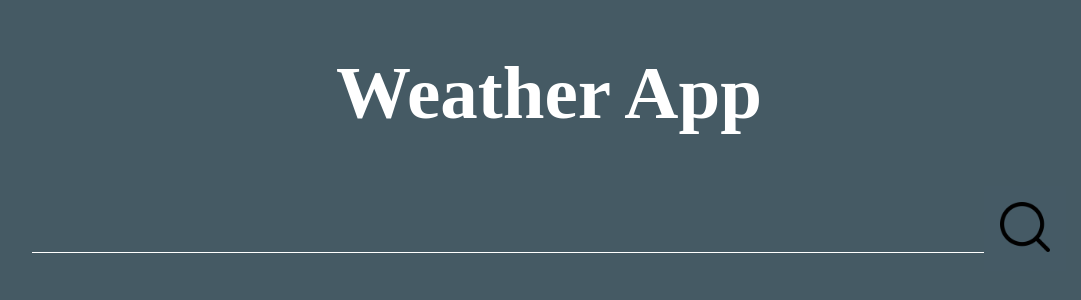
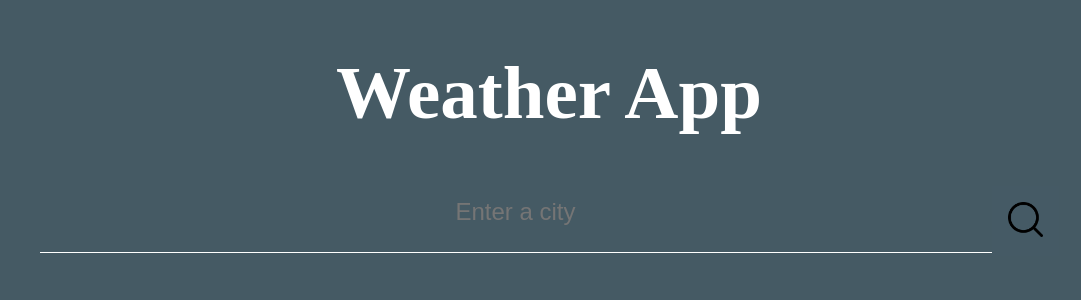
Before and after one commit to maanderz/weather-app, a Vue app: page / in a window 1280 px wide. Shown: the top 300 px of the page, without its empty margins (91-1172 px from the left). Built offline with nearby package versions, Linux system fonts and the light colour scheme.

Commit message:
styled input

```diff
--- a/src/App.vue
+++ b/src/App.vue
@@ -1,13 +1,10 @@
 <template>
-  <!-- <div id="app">
-    <input type="text" class="input">
-  </div> -->
 	<div>
 		<h1>Weather App</h1>
 		<div class="container">
 			<div class="row">
-				<input type="text" class="input">
-				<button class="search-btn" type="submit">
+				<input v-model="city" placeholder="Enter a city">
+				<button class="search-btn" @click="submit">
 					<img class="button-size" src="./assets/search.png" />
 				</button>
 			</div>
@@ -20,6 +17,16 @@
 
 export default {
 	name: 'App',
+	data(){
+		return {
+			city: ''
+		}
+	},
+	methods: {
+		submit(){
+			console.log('clicked', this.city)
+		}
+	}
 }
 </script>
 
@@ -34,18 +41,15 @@ export default {
 		width: 65%;
 	}
 }
-
 h1 {
 	font-size: 75px;
 	margin: 50px 0;
 	text-align: center;
 }
-
 body {
 	background: #455a64;
 	color: #FFFFFF;
 }
-
 input {
 	background: transparent;
 	border: none;
@@ -55,30 +59,22 @@ input {
 	padding-bottom: 15px;
 	text-align: center;
 	color: white;
+	width: 75%;
 }
-
 input:focus {
 	outline: 0;
 }
-
 .row {
 	display: flex;
 	justify-content: center;
 }
-
-.input {
-	width: 75%;
-}
-
 .search-btn {
 	background: #455a65;
 	border: none;
 	padding: 1rem;
 }
-
-
 .button-size {
-    height: 50px;
-    width: 50px;
+    height: 35px;
+    width: 35px;
 }
 </style>
```
